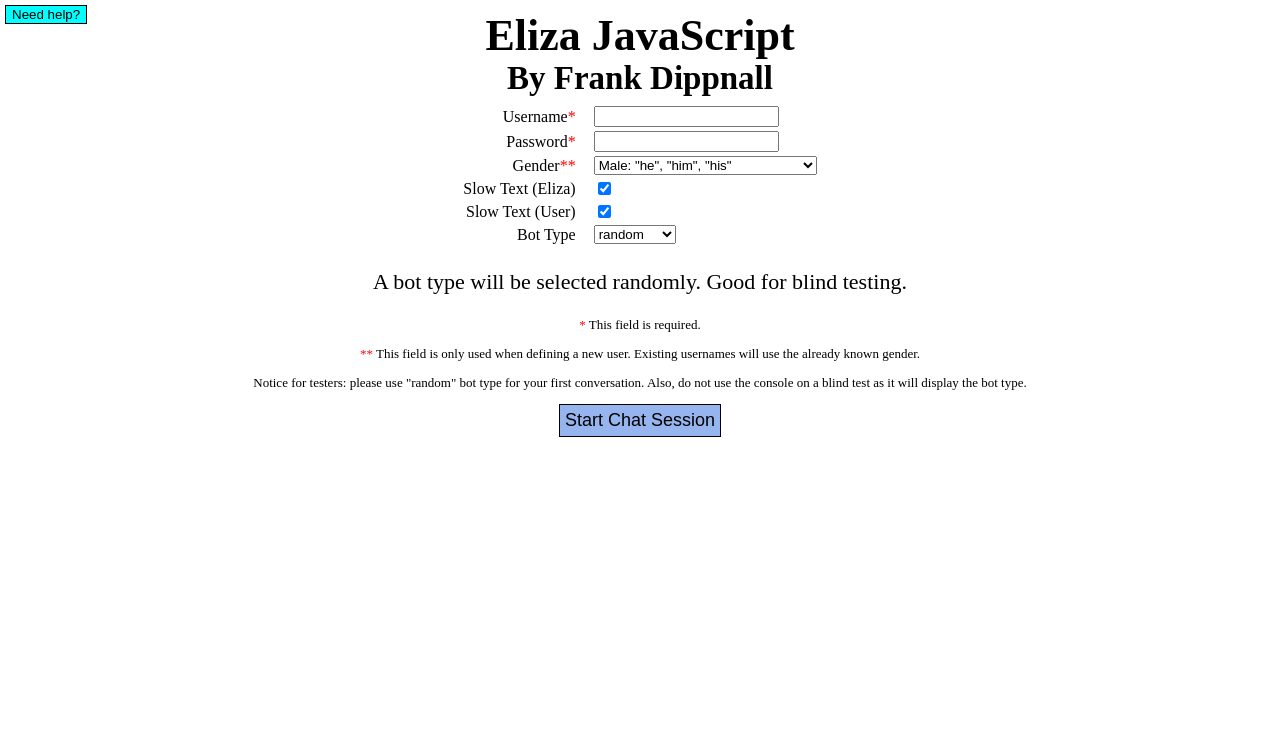
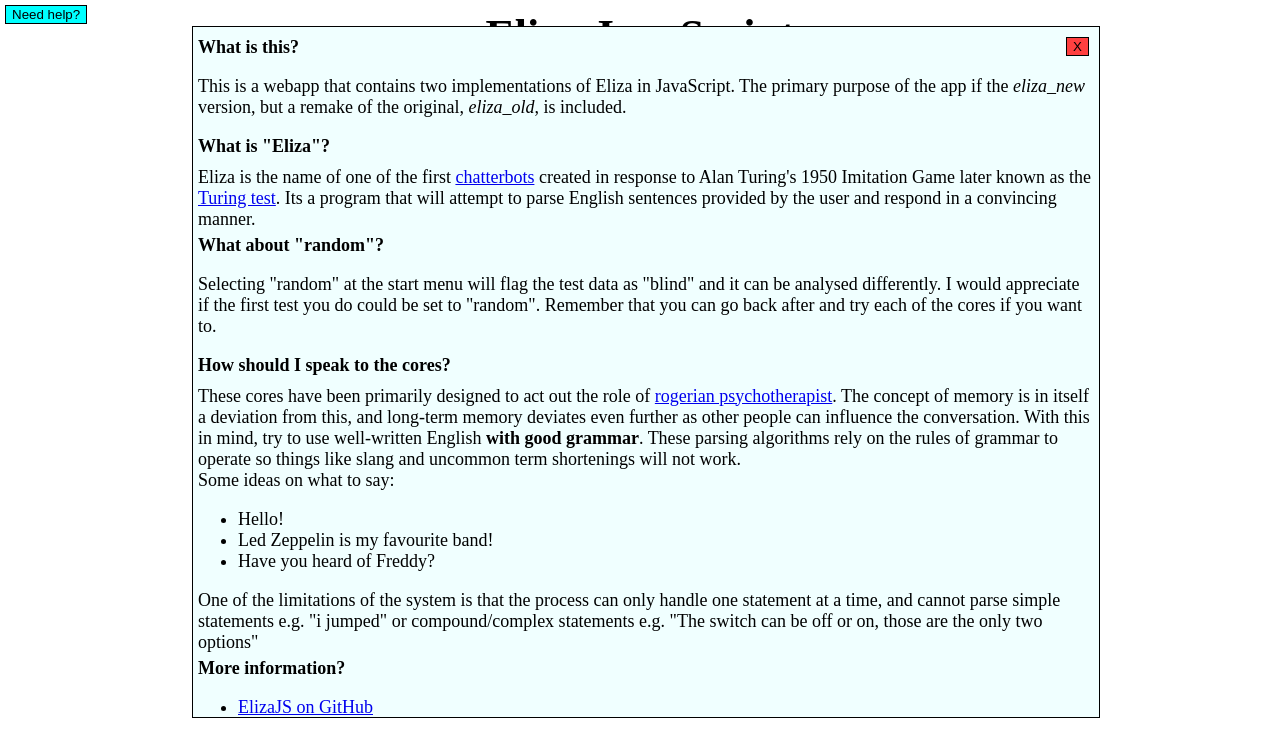
Before and after one commit to Frank-Dippnall/ElizaJS, a website: page elizajs/public/index.html in a window 1280 px wide. Both pictures are taken after a click on the button "Need help?". Drawn offline with nearby package versions, Linux system fonts and the light colour scheme; no server answers.

Commit message:
implemented help dialog
+ fixed first-person tokenization

```diff
--- a/elizajs/public/index.html
+++ b/elizajs/public/index.html
@@ -178,24 +178,44 @@
 
 
         <button id="show_help">Need help?</button>
-        <div id="help_container" style="display:none">
+        <div id="help_container" style="visibility:hidden">
             <button id="hide_help">X</button>
             <h4>What is this?</h4>
             <p>
-                This is a webapp that contains two implementations of Eliza in JavaScript. The primary purpose of the app if the <i>eliza_new</i> version, but a remake of the original, <i>eliza_old</i>, is included.
+                This is a webapp that contains two implementations of Eliza in JavaScript. The primary purpose of the
+                app if the <i>eliza_new</i> version, but a remake of the original, <i>eliza_old</i>, is included.
             </p>
             <h4>What is "Eliza"?</h4>
-            Eliza is the name of one of the first <a href="https://en.wikipedia.org/wiki/Chatbot">chatterbots</a> created in response to Alan Turing's 1950 Imitation Game later knoen as the <a href="https://en.wikipedia.org/wiki/Turing_test">Turing test</a>. Its a program that will attempt to parse English sentences provided by the user and respond in a convincing manner.
+            Eliza is the name of one of the first <a href="https://en.wikipedia.org/wiki/Chatbot">chatterbots</a>
+            created in response to Alan Turing's 1950 Imitation Game later known as the <a
+                href="https://en.wikipedia.org/wiki/Turing_test">Turing test</a>. Its a program that will attempt to
+            parse English sentences provided by the user and respond in a convincing manner.
             <h4>What about "random"?</h4>
             <p>
-                Selecting "random" at the start menu will flag the test data as "blind" and it can be analysed differently. I would appreciate if the first test you do could be set to "random". Remember that you can go back after and try each of the cores if you want to.
+                Selecting "random" at the start menu will flag the test data as "blind" and it can be analysed
+                differently. I would appreciate if the first test you do could be set to "random". Remember that you can
+                go back after and try each of the cores if you want to.
             </p>
             <h4>How should I speak to the cores?</h4>
-            These cores have been primarily designed to act out the role of <a href=https://en.wikipedia.org/wiki/Person-centered_therapy>rogerian psychotherapist</a>. The concept of memory is in itself a deviation from this, and long-term memory deviates even further as other people can influence the conversation. With this in mind, try to use well-written English <b>with good grammar</b>. These parsing algorithms rely on the rules of grammar to operate so things like slang and uncommon term shortenings will not work.
+            These cores have been primarily designed to act out the role of <a
+                href=https://en.wikipedia.org/wiki/Person-centered_therapy>rogerian psychotherapist</a>. The concept of
+            memory is in itself a deviation from this, and long-term memory deviates even further as other people can
+            influence the conversation. With this in mind, try to use well-written English <b>with good grammar</b>.
+            These parsing algorithms rely on the rules of grammar to operate so things like slang and uncommon term
+            shortenings will not work.
             <br>Some ideas on what to say:
             <ul>
                 <li>Hello!</li>
                 <li>Led Zeppelin is my favourite band!</li>
+                <li>Have you heard of Freddy?</li>
+            </ul>
+            One of the limitations of the system is that the process can only handle one statement at a time, and cannot
+            parse simple statements e.g. "i jumped" or compound/complex statements e.g. "The switch can be off or on,
+            those are the only two options"
+
+            <h4>More information?</h4>
+            <ul>
+                <li><a href="https://github.com/FrankDippnall/ElizaJS">ElizaJS on GitHub</a></li>
             </ul>
         </div>
 
--- a/elizajs/public/js/eliza/new/ElizaBotNew.js
+++ b/elizajs/public/js/eliza/new/ElizaBotNew.js
@@ -207,7 +207,7 @@
                                                     //nominative/objective/etc. replace with [noun].
                                                     term = term.replace(pronoun, this.active_context.noun);
                                                     console.log("replacing ", pronoun, " with ", this.active_context.noun, "in query.");
-
+                                                    break context_application;
                                                 }
                                                 else {
                                                     //possessive. replace with [noun]'s
@@ -220,6 +220,21 @@
                                             if (temp_index >= 0) undefined_pronouns.splice(temp_index);
                                         }
                                         else undefined_pronouns.push("query: " + pronoun)
+                                    }
+                                    else if (pronoun_class.person === "FIRST-PERSON") {
+                                        //referring to user.
+                                        if (p_type < 3) {
+                                            //nominative/objective/etc. replace with [noun].
+                                            term = term.replace(pronoun, this.options.user.username);
+                                            console.log("replacing ", pronoun, " with ", this.options.user.username, "in query.");
+                                            break context_application;
+                                        }
+                                        else {
+                                            //possessive. replace with [noun]'s
+                                            term = term.replace(pronoun, this._possessive(this.options.user.username));
+                                            console.log("replacing ", pronoun, " with ", this._possessive(this.options.user.username), "in query.")
+                                            break context_application;
+                                        }
                                     }
                                     else {
                                         //no context exists. abort immediately
@@ -562,7 +577,7 @@
         return term2;
     }
     _update_active_context(context) {
-        if (context){
+        if (context) {
             if (context.fact) context.fact.negotiator.gender = this._format_gender(context.fact.negotiator.gender)
             if (context.pronoun_class) context.pronoun_class.gender = this._format_gender(context.pronoun_class.gender)
         }
--- a/elizajs/public/js/runeliza.js
+++ b/elizajs/public/js/runeliza.js
@@ -297,4 +297,13 @@
 
     });
 
+    let help_wrapper = document.getElementById("help_container");
+    //help stuff
+    document.getElementById("show_help").addEventListener("click", function () {
+        help_wrapper.style.visibility = "visible";
+    });
+    document.getElementById("hide_help").addEventListener("click", function () {
+        help_wrapper.style.visibility = "hidden";
+    });
+
 }, false);
```
